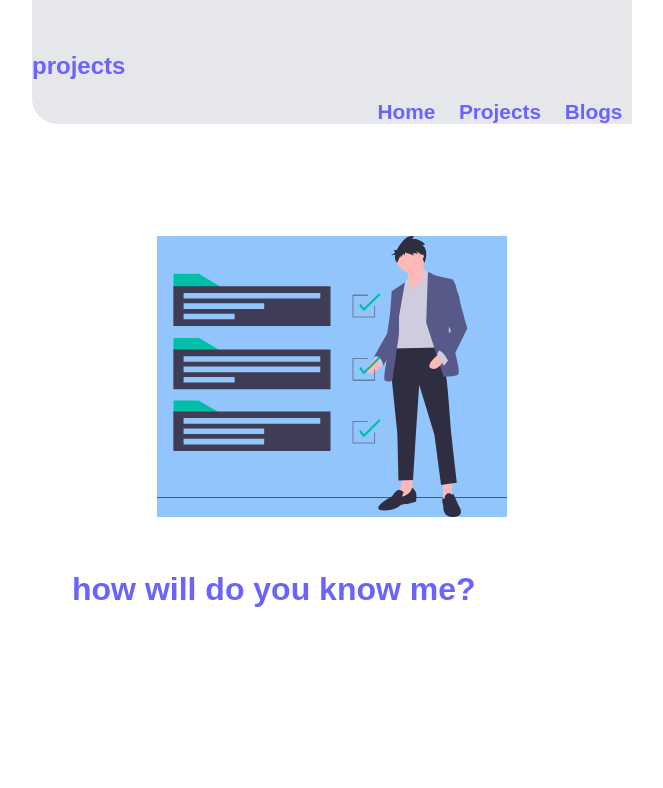
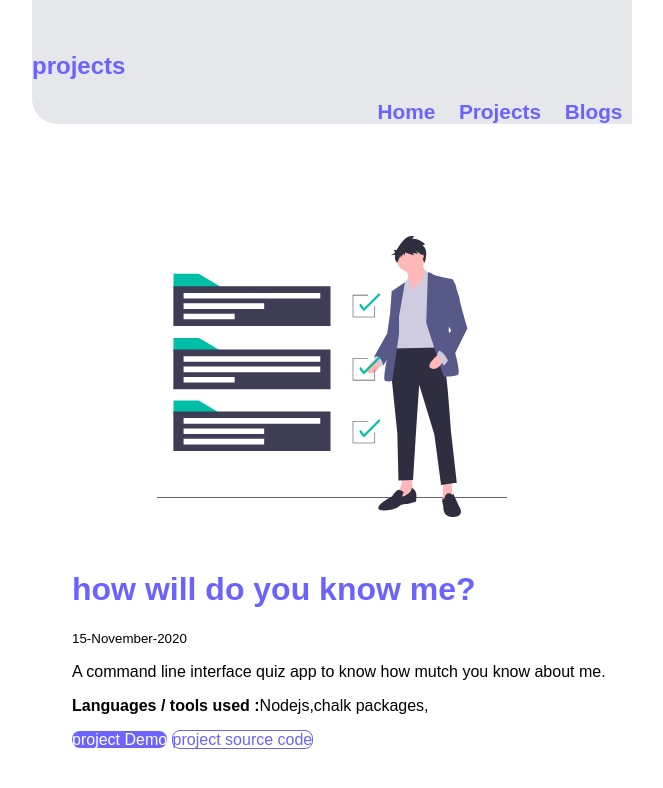
Before and after one commit to karthikreddy8/TO-SHOW-MY-PORTFOLIO, a plain HTML site: page projects.html in a window 1280 px wide. Shown: the whole page, without its empty margins (308-971 px from the left). Drawn offline with Linux system fonts and the light colour scheme.

Commit message:
added new file project

```diff
--- a/projects.html
+++ b/projects.html
@@ -34,6 +34,11 @@
 
      <ol>
          <h1>how will do you know me?</h1>
+         <small>15-November-2020</small>
+         <p>A command line interface quiz app to know how mutch you know about me.</p>
+             <p><strong>Languages / tools used :</strong>Nodejs,chalk packages,</p>
+             <a class="primary-link" href="https://repl.it/@karthikreddy82/Endgame?embed=1&output=1" class="project-demo">project Demo</a>
+             <a class="seccandery-link" href="https://github.com/karthikreddy8/pubg-quiz">project source code</a>
      </ol>
 
 
--- a/styles.css
+++ b/styles.css
@@ -25,11 +25,17 @@
 
  .primary-link{
     text-decoration: none;
+    color:white;
+    border-radius: 0.5rem;
+    background-color: var(--primary-color);
+
+
  }
  .seccandery-link{
     color: var(--primary-color);
     border-radius: 0.5rem;
     border: 1px solid var(--primary-color);
+    text-decoration: none;
  }
  /* list */
  .list-non-bullet{
@@ -79,7 +85,7 @@ body{
     margin: auto;
 }
 .projects{
-    background-color:#93C5FD ;
+    background-color#93C5FD ;
 }
 
 
```
Also changed, not shown: index.html (+4 -4 lines).
